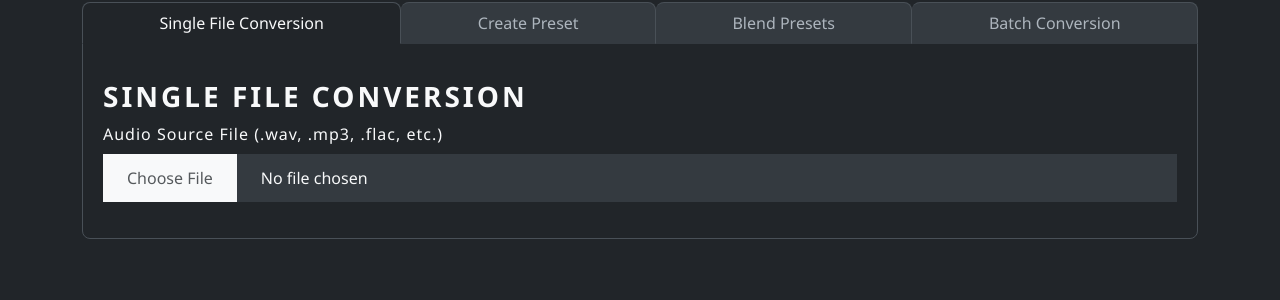
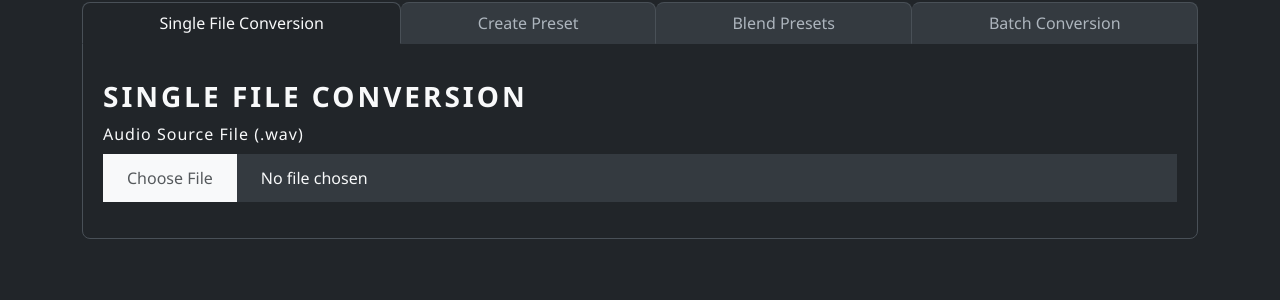
Before and after one commit to jasper046/matchering_webapp, a FastAPI app: page / in a window 1280 px wide. Shown: the part 130-430 px from the top of the page. Run offline with FastAPI, Linux system fonts and the light colour scheme; parts of the project's set-up code (start-up, migrations or seed data) failed here and were passed over.

Commit message:
Only supporting wav audio files for now

```diff
--- a/app/templates/index.html
+++ b/app/templates/index.html
@@ -46,15 +46,15 @@
                     <h2>Single File Conversion</h2>
                     <form id="process-single-form">
                         <div class="mb-3">
-                            <label for="target-file-single" class="form-label">Audio Source File (.wav, .mp3, .flac, etc.)</label>
-                            <input type="file" class="form-control" id="target-file-single" name="target_file" accept="audio/*" required>
+                            <label for="target-file-single" class="form-label">Audio Source File (.wav)</label>
+                            <input type="file" class="form-control" id="target-file-single" name="target_file" accept=".wav" required>
                         </div>
                         <div class="mb-3" id="reference-type-selection" style="display:none;">
                             <label class="form-label">Mode:</label>
                             <div class="d-flex gap-3">
                                 <div class="form-check form-check-inline">
                                     <input class="form-check-input visually-hidden" type="radio" name="reference_type" id="radioReference" value="reference">
-                                    <label class="form-check-label radio-button-label" for="radioReference">Audio Reference File (.wav, .mp3, .flac, etc.)</label>
+                                    <label class="form-check-label radio-button-label" for="radioReference">Audio Reference File (.wav)</label>
                                 </div>
                                 <div class="form-check form-check-inline">
                                     <input class="form-check-input visually-hidden" type="radio" name="reference_type" id="radioPreset" value="preset">
@@ -63,8 +63,8 @@
                             </div>
                         </div>
                         <div class="mb-3" id="reference-file-single-div" style="display:none;">
-                            <label for="reference-file-single" class="form-label">Audio Reference File (.wav, .mp3, .flac, etc.)</label>
-                            <input type="file" class="form-control" id="reference-file-single" name="reference_file" accept="audio/*">
+                            <label for="reference-file-single" class="form-label">Audio Reference File (.wav)</label>
+                            <input type="file" class="form-control" id="reference-file-single" name="reference_file" accept=".wav">
                         </div>
                         <div class="mb-3" id="preset-file-single-div" style="display:none;">
                             <label for="preset-file-single" class="form-label">Preset File (.pkl)</label>
@@ -106,8 +106,8 @@
                     <h2>Create Preset</h2>
                     <form id="create-preset-form">
                         <div class="mb-3">
-                            <label for="reference-file-preset" class="form-label">Audio Reference File (.wav, .mp3, .flac, etc.)</label>
-                            <input type="file" class="form-control" id="reference-file-preset" name="reference_file" accept="audio/*" required>
+                            <label for="reference-file-preset" class="form-label">Audio Reference File (.wav)</label>
+                            <input type="file" class="form-control" id="reference-file-preset" name="reference_file" accept=".wav" required>
                         </div>
                         <button type="submit" class="btn btn-primary">Create Preset</button>
                     </form>
@@ -145,8 +145,8 @@
                             <input type="file" class="form-control" id="batch-preset-file" name="preset_file" accept=".pkl" required>
                         </div>
                         <div class="mb-3">
-                            <label for="batch-target-files" class="form-label">Audio Source Files (.wav, .mp3, .flac, etc.) (1-20)</label>
-                            <input type="file" class="form-control" id="batch-target-files" name="target_files" accept="audio/*" multiple required>
+                            <label for="batch-target-files" class="form-label">Audio Source Files (.wav) (1-20)</label>
+                            <input type="file" class="form-control" id="batch-target-files" name="target_files" accept=".wav" multiple required>
                         </div>
                         <button type="submit" class="btn btn-primary">Start Batch Conversion</button>
                     </form>
```
